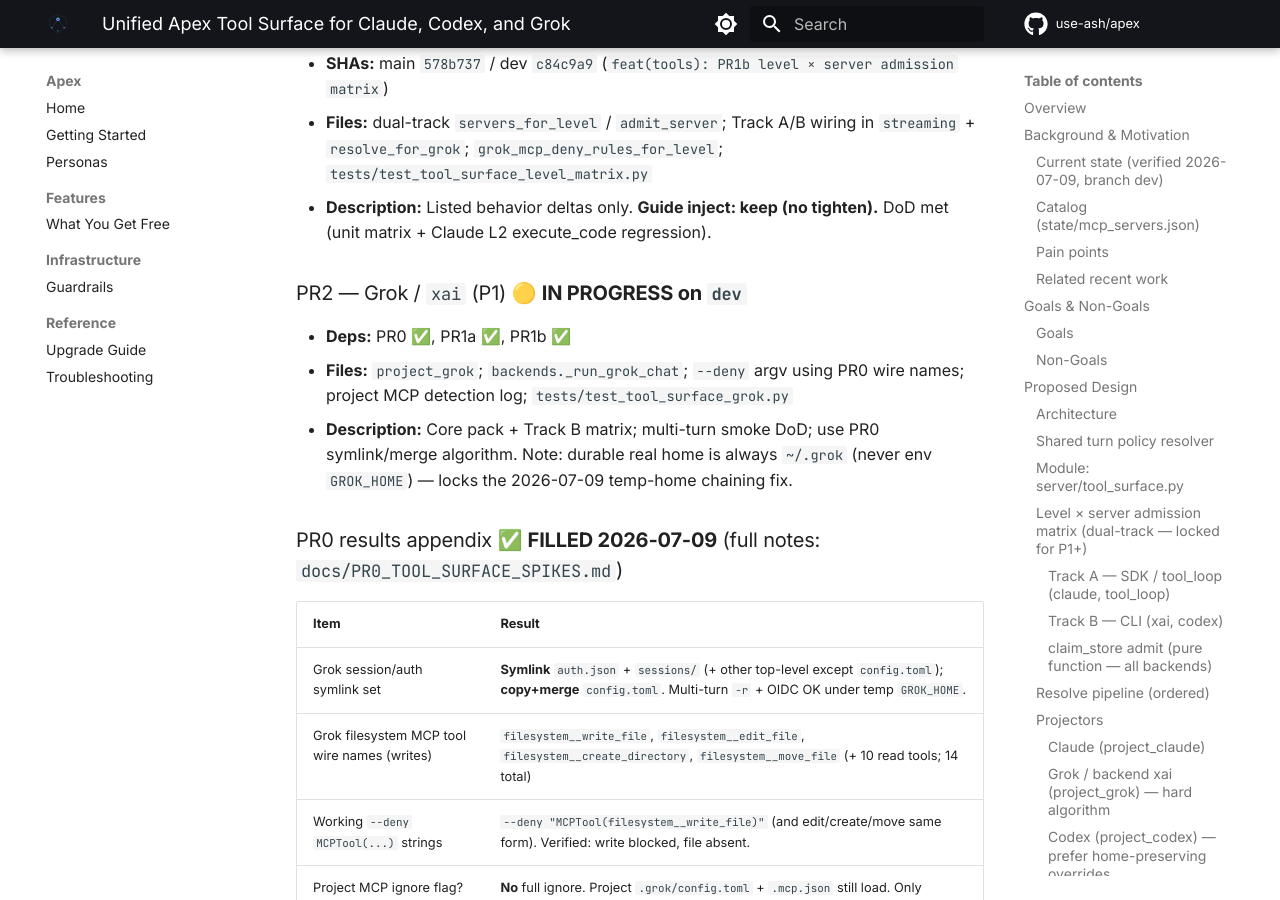
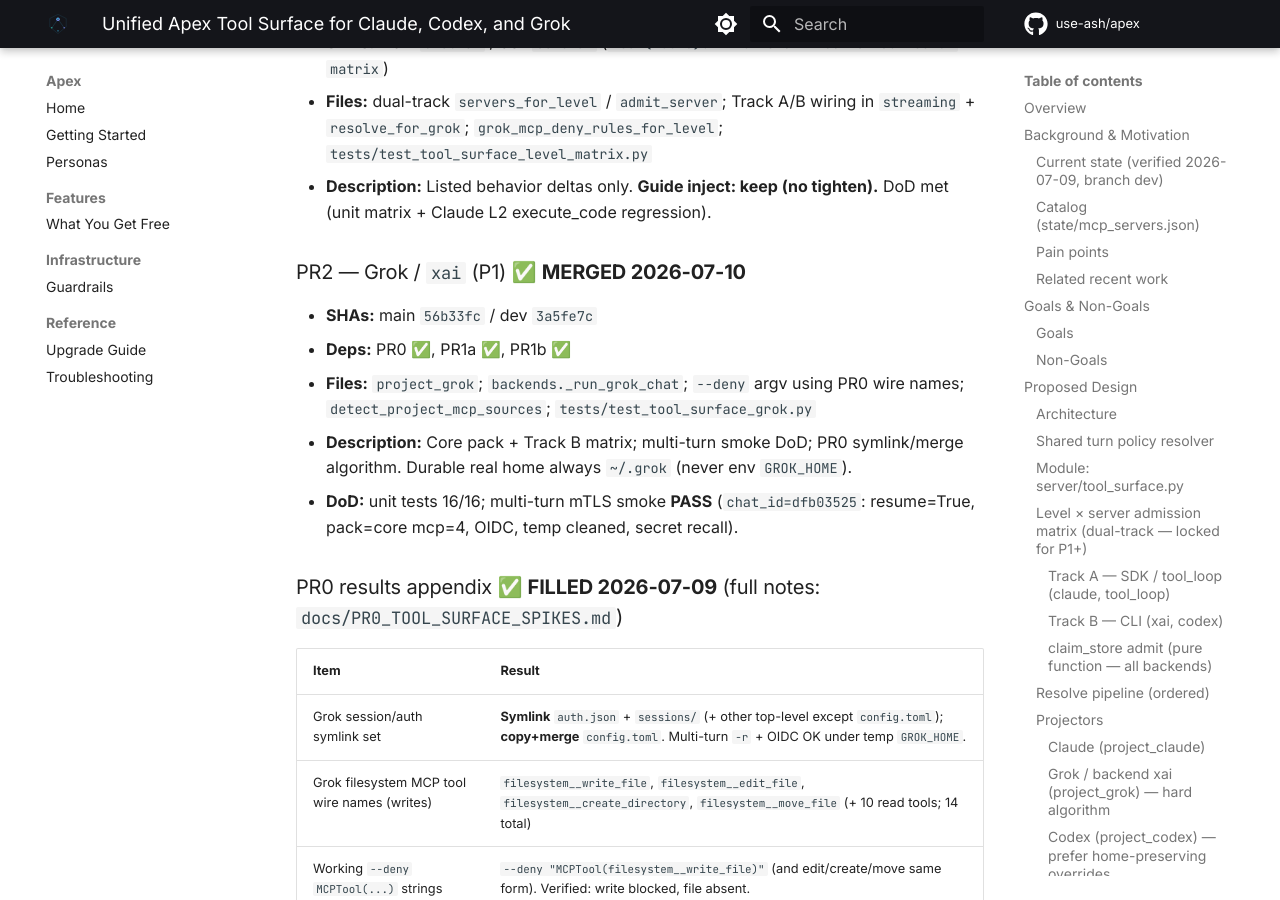
Before and after one commit to use-ash/apex, an MkDocs documentation site: the page built from docs/UNIFIED_TOOL_SURFACE_DESIGN.md, in a window 1280 px wide and 900 px high, scrolled down 26599 px. Built offline with MkDocs 1.6.1 and Material for MkDocs 9.7.7, drawn with Linux system fonts in a browser that asks for light colours; comment, search, counter and statistics services are not loaded; some of the changed text lies outside the part shown.

Commit message:
docs(tools): mark PR2 Grok projector MERGED (rev 7)
Multi-turn smoke PASS on :8301 (dfb03525). PR3 unblocked next.

```diff
--- a/docs/UNIFIED_TOOL_SURFACE_DESIGN.md
+++ b/docs/UNIFIED_TOOL_SURFACE_DESIGN.md
@@ -4,7 +4,7 @@
 |-------|-------|
 | **Author** | (design agent) |
 | **Date** | 2026-07-09 |
-| **Status** | Approved (rev 6 — 2026-07-10). **PR1a merged (`60bdd1f`). PR1b merged** (main `578b737` / dev `c84c9a9`). PR0 spikes done — `docs/PR0_TOOL_SURFACE_SPIKES.md`. **PR2 (Grok projector) in progress on `dev`.** PR3 unblocked after PR1b. |
+| **Status** | Approved (rev 7 — 2026-07-10). **PR1a–PR2 merged.** PR0 spikes done — `docs/PR0_TOOL_SURFACE_SPIKES.md`. Next: **PR3 Codex projector**. |
 | **Branch** | `dev` only (`~/.openclaw/apex`) — never edit on `main` / prod worktree |
 | **Scope** | OSS-suitable (`server/tool_surface.py` + call-site rewires). Personal MCP paths stay in `state/mcp_servers.json` / private overlays. |
 
@@ -692,7 +692,7 @@
 | **PR0 spike** ✅ | Grok home+resume+OIDC; Codex `-c`+resume; auth paths; Grok MCPTool write names; project MCP residual | **Done** — `docs/PR0_TOOL_SURFACE_SPIKES.md` |
 | **P0 / PR1a** ✅ **MERGED** | Extract SoT; shim parity; no intentional behavior change | `60bdd1f` |
 | **P0b / PR1b** ✅ **MERGED** | Turn workspace rewrite; dual-track `servers_for_level`; Claude L2 execute_code regression; guide inject keep | main `578b737` / dev `c84c9a9` |
-| **P1 / PR2** 🟡 | Grok (`xai`) projector | PR0 ✅ + PR1a + PR1b; multi-turn smoke |
+| **P1 / PR2** ✅ **MERGED** | Grok (`xai`) projector | multi-turn smoke PASS 2026-07-10 (`dfb03525`) |
 | **P2 / PR3** 🟢 | Codex projector (nested `-c`) | PR0 ✅ + PR1b |
 | **P3 / PR4** | Debug endpoint, config packs, tool_loop root gap plan | Admin auth verified |
 | **P4** | Attachments | Separate design |
@@ -766,7 +766,7 @@
 10. **P0 split PR1a vs PR1b**; **guide inject keep through P2** (no tighten in PR1b).
 11. **Tool-loop per-chat roots deferred** — P0 is load SoT only; Option C claim_store args remain.
 12. **Fail-open for normal chats; fail-closed for gate/auth/required MCP**.
-13. **PR1a shipped (`60bdd1f`).** **PR0 spikes executed 2026-07-09.** **PR1b shipped** (main `578b737` / dev `c84c9a9`). PR2 in progress; PR3 unblocked.
+13. **PR1a–PR2 shipped** (PR0 spikes 2026-07-09; PR1b main `578b737`/dev `c84c9a9`; PR2 multi-turn smoke PASS). PR3 unblocked.
 14. **OIDC primary for Grok**; no XAI_API_KEY requirement.
 15. **Attachments out of band (P4)**.
 16. **Project MCP residual risk documented** if no ignore flag.
@@ -790,10 +790,12 @@
 - **Files:** dual-track `servers_for_level` / `admit_server`; Track A/B wiring in `streaming` + `resolve_for_grok`; `grok_mcp_deny_rules_for_level`; `tests/test_tool_surface_level_matrix.py`
 - **Description:** Listed behavior deltas only. **Guide inject: keep (no tighten).** DoD met (unit matrix + Claude L2 execute_code regression).
 
-### PR2 — Grok / `xai` (P1) 🟡 **IN PROGRESS on `dev`**
+### PR2 — Grok / `xai` (P1) ✅ **MERGED 2026-07-10**
+- **SHAs:** main `56b33fc` / dev `3a5fe7c`
 - **Deps:** PR0 ✅, PR1a ✅, PR1b ✅
-- **Files:** `project_grok`; `backends._run_grok_chat`; `--deny` argv using PR0 wire names; project MCP detection log; `tests/test_tool_surface_grok.py`
-- **Description:** Core pack + Track B matrix; multi-turn smoke DoD; use PR0 symlink/merge algorithm. Note: durable real home is always `~/.grok` (never env `GROK_HOME`) — locks the 2026-07-09 temp-home chaining fix.
+- **Files:** `project_grok`; `backends._run_grok_chat`; `--deny` argv using PR0 wire names; `detect_project_mcp_sources`; `tests/test_tool_surface_grok.py`
+- **Description:** Core pack + Track B matrix; multi-turn smoke DoD; PR0 symlink/merge algorithm. Durable real home always `~/.grok` (never env `GROK_HOME`).
+- **DoD:** unit tests 16/16; multi-turn mTLS smoke **PASS** (`chat_id=dfb03525`: resume=True, pack=core mcp=4, OIDC, temp cleaned, secret recall).
 
 ### PR0 results appendix ✅ **FILLED 2026-07-09** (full notes: `docs/PR0_TOOL_SURFACE_SPIKES.md`)
 
@@ -831,11 +833,11 @@
 | Existing MCP security tests | | ✓ | ✓ | ✓ | ✓ | ✓ |
 | Level matrix unit tests (dual-track; Claude L2 execute_code) | | | ✓ | ✓ | ✓ | |
 | PR0 MCPTool wire names recorded | ✓ | | | | | |
-| Grok multi-turn + OIDC manual | | | | ✓ | | |
+| Grok multi-turn + OIDC manual | | | | ✓ (2026-07-10 smoke) | | |
 | Codex resume + mcp list manual | | | | | ✓ | |
 | Admin debug redaction | | | | | | ✓ |
 | Gate-test fail-closed | | | ✓ | ✓ | ✓ | |
 
 ---
 
-*End of design document (rev 6 — PR1a+PR1b merged; PR0 filled; PR2 in progress; PR3 unblocked).*
+*End of design document (rev 7 — PR1a–PR2 merged; PR0 filled; PR3 unblocked).*
```
